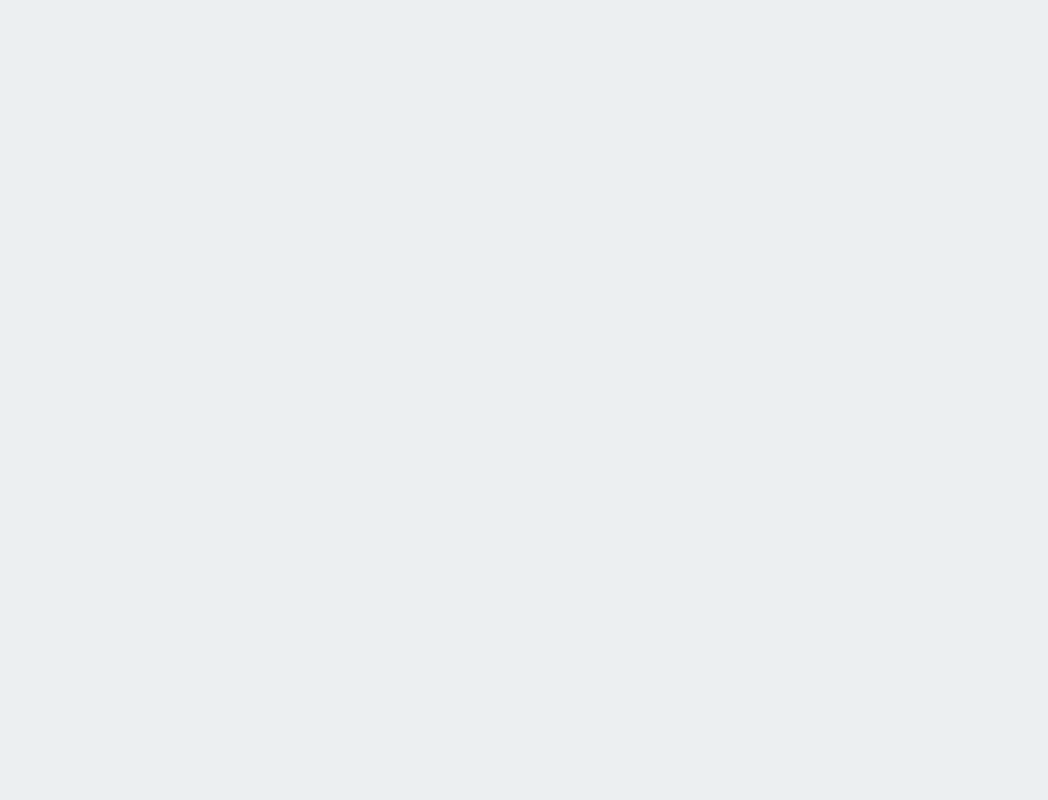
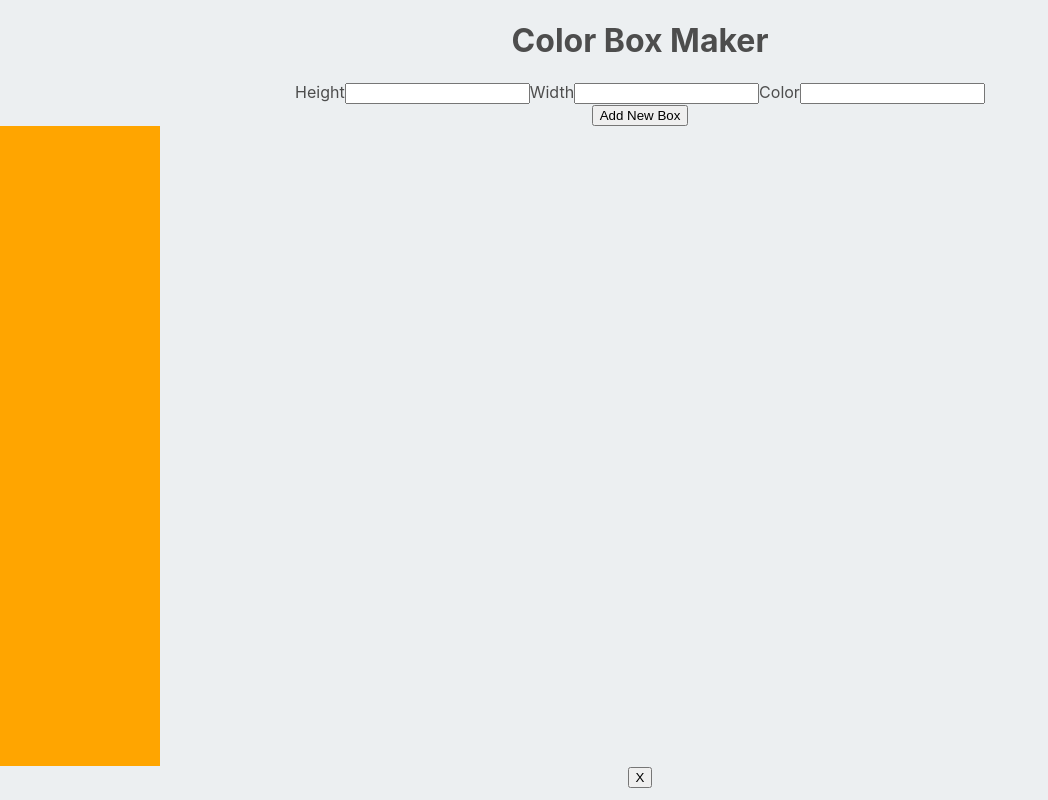
Before and after one commit to ssemlitz/react-playground, a React (Create React App) app: page / in a window 1280 px wide. Shown: the whole page, without its empty margins (0-1048 px from the left). Built offline with nearby package versions, Linux system fonts and the light colour scheme.

Commit message:
clear formData by resetting formData state

```diff
--- a/src/App.js
+++ b/src/App.js
@@ -20,6 +20,7 @@ import './App.css';
 // import Board from './Components/Board/Board';
 // import Form from './Components/Form/Form';
 // import ShoppingList from './Components/ShoppingList/ShoppingList';
+import Box2List from './Components/Box2List/Box2List';
 
 function App({props}) {
 
@@ -36,6 +37,7 @@ function App({props}) {
       {/* <Board nrow={5} ncols={5} chanceLightStartsOn={.25} /> */}
       {/* <Form /> */}
       {/* <ShoppingList /> */}
+      <Box2List />
     </div>
   );
 }
--- /dev/null
+++ b/src/Components/Box2/Box2.jsx
@@ -0,0 +1,19 @@
+const Box2 = (props) => {
+
+  const { height, width, color } = props
+
+  return (
+    <>
+      <div
+        style={{
+          height: `${height}em`,
+          width: `${width}em`,
+          backgroundColor: color
+        }}>
+      </div>
+      <button>X</button>
+    </>
+  );
+}
+
+export default Box2;
--- a/src/Components/Box2Form/Box2Form.jsx
+++ b/src/Components/Box2Form/Box2Form.jsx
@@ -1,4 +1,8 @@
-const Box2Form = () => {
+import { useState } from "react";
+
+const Box2Form = (props) => {
+
+  const {createBox} = props
 
   const [formData, setFormData] = useState({
     height: '',
@@ -9,10 +13,21 @@ const Box2Form = () => {
   function handleChange(evt) {
     setFormData({ ...formData, [evt.target.name]: evt.target.value })
   }
+
+  function handleSubmit(evt) {
+    evt.preventDefault()
+    createBox(formData)
+    setFormData({
+      height: '',
+      width: '',
+      color: '',
+    })
+  }
+
   return (
-    <form action="">
+    <form action="" onSubmit={handleSubmit}>
       <div>
-        <label htmlFor="">Height</label>
+        <label htmlFor="height">Height</label>
         <input
           type="text"
           name='height'
@@ -20,7 +35,24 @@ const Box2Form = () => {
           onChange={handleChange}
           id='height'
         />
+        <label htmlFor="width">Width</label>
+        <input
+          type="text"
+          name='width'
+          value={formData.width}
+          onChange={handleChange}
+          id='width'
+        />
+        <label htmlFor="color">Color</label>
+        <input
+          type="text"
+          name='color'
+          value={formData.color}
+          onChange={handleChange}
+          id='color'
+        />
       </div>
+      <button>Add New Box</button>
     </form>
   );
 }
--- a/src/Components/Box2List/Box2List.jsx
+++ b/src/Components/Box2List/Box2List.jsx
@@ -1,5 +1,5 @@
 import { useState } from "react";
-import Box2 from "../Box2/Box2";
+import Box2 from "../Box2/Box2.jsx";
 import {v4 as uuidv4 } from 'uuid'
 import Box2Form from "../Box2Form/Box2Form";
 
@@ -18,11 +18,15 @@ const Box2List = () => {
     />
   ))
 
+    function createBox(newBox) {
+      setBoxes([...boxes, newBox])
+    }
+
   return (
     <>
       <h1>Color Box Maker</h1>
+      <Box2Form createBox={createBox}/>
       {allBoxes}
-      <Box2Form />
     </>
   );
 }
```
Also changed, not shown: 1 other file (tests, documents, lock files or other folders).
